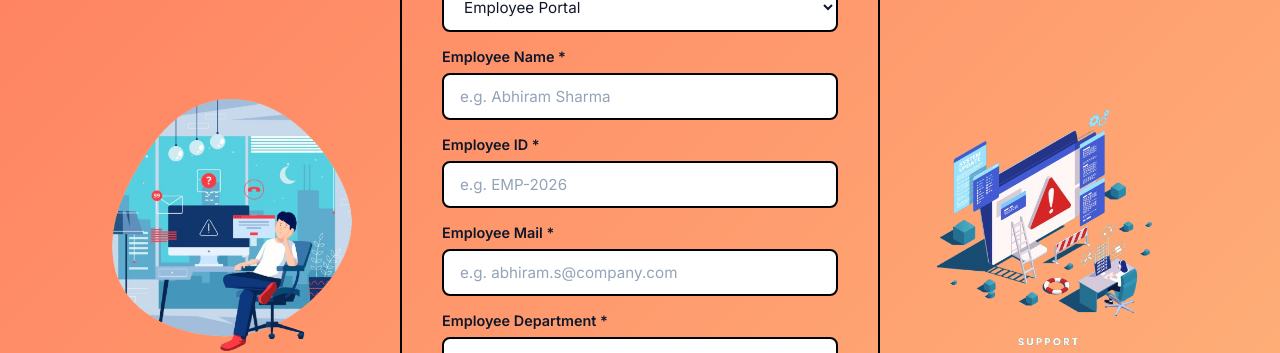
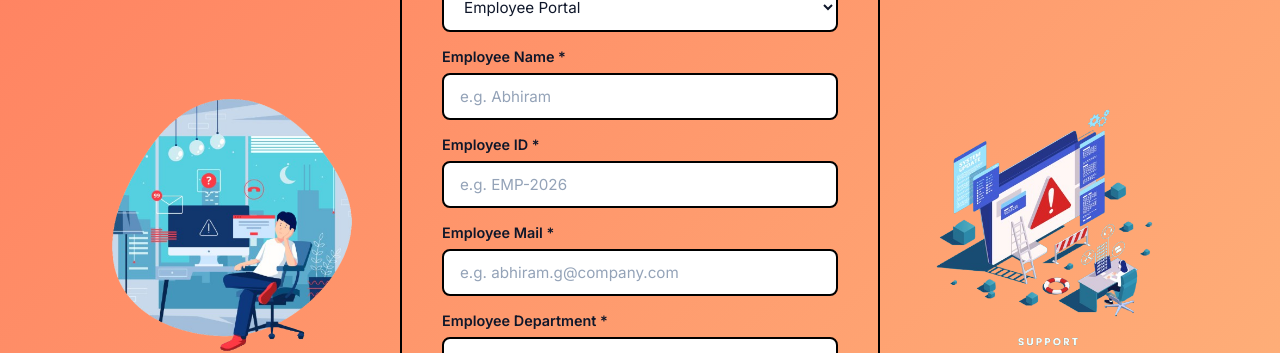
Before and after one commit to Abhiram1928/Support-AI-Ticket-Management-Agent, a React (Vite) app: page / in a window 1280 px wide. Shown: the part 247-600 px from the top of the page. Built offline with nearby package versions, Linux system fonts and the light colour scheme.

Commit message:
Updated name placeholder and edited email placeholder in login

```diff
--- a/src/App.jsx
+++ b/src/App.jsx
@@ -257,7 +257,7 @@ export default function App() {
                     <input
                       type="text"
                       className="form-input"
-                      placeholder="e.g. Abhiram Sharma"
+                      placeholder="e.g. Abhiram"
                       value={loginName}
                       onChange={(e) => setLoginName(e.target.value)}
                     />
@@ -277,7 +277,7 @@ export default function App() {
                     <input
                       type="text"
                       className="form-input"
-                      placeholder="e.g. abhiram.s@company.com"
+                      placeholder="e.g. abhiram.g@company.com"
                       value={loginMail}
                       onChange={(e) => setLoginMail(e.target.value)}
                     />
@@ -577,7 +577,7 @@ export default function App() {
                         <input
                           type="text"
                           className="form-input"
-                          placeholder="e.g. Abhiram Sharma"
+                          placeholder="e.g. Abhiram"
                           value={formName}
                           onChange={(e) => setFormName(e.target.value)}
                         />
@@ -597,7 +597,7 @@ export default function App() {
                         <input
                           type="text"
                           className="form-input"
-                          placeholder="e.g. abhiram.s@company.com"
+                          placeholder="e.g. abhiram.g@company.com"
                           value={formMail}
                           onChange={(e) => setFormMail(e.target.value)}
                         />
```
